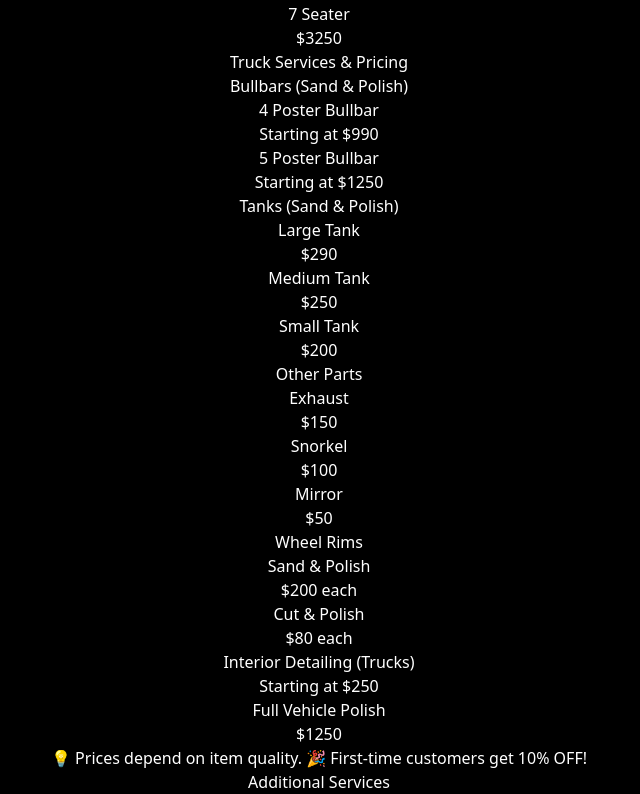
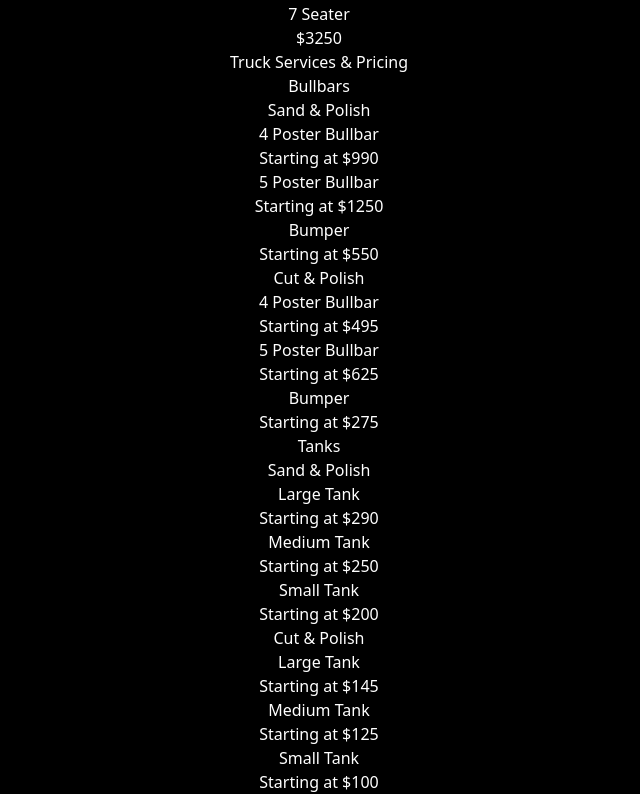
Before and after one commit to Danncode10/chrisautoshine_v2, a React (Vite) app: page / in a window 1280 px wide. Shown: the part 10826-11620 px from the top of the page, without its empty margins (321-961 px from the left). Built offline with nearby package versions, Linux system fonts and the light colour scheme.

Commit message:
Updated the Prices in Truck Section

```diff
--- a/src/components/Packages.jsx
+++ b/src/components/Packages.jsx
@@ -373,8 +373,10 @@ function Packages() {
               variants={itemVariants}
             >
               <div className="bg-gradient-to-r from-red-600 to-red-400 h-2 rounded-t-lg mb-4"></div>
-              <h4 className="text-xl font-bold mb-4 text-center">Bullbars (Sand & Polish)</h4>
-              <ul className="mb-6 space-y-3">
+              <h4 className="text-xl font-bold mb-4 text-center">Bullbars</h4>
+              <div className="mb-4">
+                <p className="text-sm font-bold text-gray-300 mb-2 text-center">Sand & Polish</p>
+                <ul className="space-y-3">
                   <li className="flex flex-col">
                     <span className="text-sm font-semibold text-gray-300">4 Poster Bullbar</span>
                     <p className="text-2xl font-bold text-white">Starting at $990</p>
@@ -383,7 +385,29 @@ function Packages() {
                     <span className="text-sm font-semibold text-gray-300">5 Poster Bullbar</span>
                     <p className="text-2xl font-bold text-white">Starting at $1250</p>
                   </li>
+                  <li className="flex flex-col">
+                    <span className="text-sm font-semibold text-gray-300">Bumper</span>
+                    <p className="text-2xl font-bold text-white">Starting at $550</p>
+                  </li>
                 </ul>
+              </div>
+              <div>
+                <p className="text-sm font-bold text-gray-300 mb-2 text-center">Cut & Polish</p>
+                <ul className="space-y-3">
+                  <li className="flex flex-col">
+                    <span className="text-sm font-semibold text-gray-300">4 Poster Bullbar</span>
+                    <p className="text-2xl font-bold text-white">Starting at $495</p>
+                  </li>
+                  <li className="flex flex-col">
+                    <span className="text-sm font-semibold text-gray-300">5 Poster Bullbar</span>
+                    <p className="text-2xl font-bold text-white">Starting at $625</p>
+                  </li>
+                  <li className="flex flex-col">
+                    <span className="text-sm font-semibold text-gray-300">Bumper</span>
+                    <p className="text-2xl font-bold text-white">Starting at $275</p>
+                  </li>
+                </ul>
+              </div>
             </motion.div>
 
             {/* Tanks Card */}
@@ -392,21 +416,41 @@ function Packages() {
               variants={itemVariants}
             >
               <div className="bg-gradient-to-r from-red-600 to-red-400 h-2 rounded-t-lg mb-4"></div>
-              <h4 className="text-xl font-bold mb-4 text-center">Tanks (Sand & Polish)</h4>
-              <ul className="mb-6 space-y-3">
+              <h4 className="text-xl font-bold mb-4 text-center">Tanks</h4>
+              <div className="mb-4">
+                <p className="text-sm font-bold text-gray-300 mb-2 text-center">Sand & Polish</p>
+                <ul className="space-y-3">
                   <li className="flex flex-col">
                     <span className="text-sm font-semibold text-gray-300">Large Tank</span>
-                  <p className="text-2xl font-bold text-white">$290</p>
+                    <p className="text-2xl font-bold text-white">Starting at $290</p>
                   </li>
                   <li className="flex flex-col">
                     <span className="text-sm font-semibold text-gray-300">Medium Tank</span>
-                  <p className="text-2xl font-bold text-white">$250</p>
+                    <p className="text-2xl font-bold text-white">Starting at $250</p>
                   </li>
                   <li className="flex flex-col">
                     <span className="text-sm font-semibold text-gray-300">Small Tank</span>
-                  <p className="text-2xl font-bold text-white">$200</p>
+                    <p className="text-2xl font-bold text-white">Starting at $200</p>
                   </li>
                 </ul>
+              </div>
+              <div>
+                <p className="text-sm font-bold text-gray-300 mb-2 text-center">Cut & Polish</p>
+                <ul className="space-y-3">
+                  <li className="flex flex-col">
+                    <span className="text-sm font-semibold text-gray-300">Large Tank</span>
+                    <p className="text-2xl font-bold text-white">Starting at $145</p>
+                  </li>
+                  <li className="flex flex-col">
+                    <span className="text-sm font-semibold text-gray-300">Medium Tank</span>
+                    <p className="text-2xl font-bold text-white">Starting at $125</p>
+                  </li>
+                  <li className="flex flex-col">
+                    <span className="text-sm font-semibold text-gray-300">Small Tank</span>
+                    <p className="text-2xl font-bold text-white">Starting at $100</p>
+                  </li>
+                </ul>
+              </div>
             </motion.div>
 
             {/* Other Parts Card */}
@@ -415,19 +459,19 @@ function Packages() {
               variants={itemVariants}
             >
               <div className="bg-gradient-to-r from-red-600 to-red-400 h-2 rounded-t-lg mb-4"></div>
-              <h4 className="text-xl font-bold mb-4 text-center">Other Parts</h4>
+              <h4 className="text-xl font-bold mb-4 text-center">Other Parts (Cut & Polish)</h4>
               <ul className="mb-6 space-y-3">
                 <li className="flex flex-col">
                   <span className="text-sm font-semibold text-gray-300">Exhaust</span>
-                  <p className="text-2xl font-bold text-white">$150</p>
+                  <p className="text-2xl font-bold text-white">Starting at $150</p>
                 </li>
                 <li className="flex flex-col">
                   <span className="text-sm font-semibold text-gray-300">Snorkel</span>
-                  <p className="text-2xl font-bold text-white">$100</p>
+                  <p className="text-2xl font-bold text-white">Starting at $100</p>
                 </li>
                 <li className="flex flex-col">
                   <span className="text-sm font-semibold text-gray-300">Mirror</span>
-                  <p className="text-2xl font-bold text-white">$50</p>
+                  <p className="text-2xl font-bold text-white">Starting at $50</p>
                 </li>
               </ul>
             </motion.div>
@@ -442,11 +486,11 @@ function Packages() {
               <ul className="mb-6 space-y-3">
                 <li className="flex flex-col">
                   <span className="text-sm font-semibold text-gray-300">Sand & Polish</span>
-                  <p className="text-2xl font-bold text-white">$200 each</p>
+                  <p className="text-2xl font-bold text-white">Starting at $200 each</p>
                 </li>
                 <li className="flex flex-col">
                   <span className="text-sm font-semibold text-gray-300">Cut & Polish</span>
-                  <p className="text-2xl font-bold text-white">$80 each</p>
+                  <p className="text-2xl font-bold text-white">Starting at $80 each</p>
                 </li>
               </ul>
             </motion.div>
@@ -458,7 +502,7 @@ function Packages() {
             >
               <div className="bg-gradient-to-r from-red-600 to-red-400 h-2 rounded-t-lg mb-4"></div>
               <h4 className="text-xl font-bold mb-4 text-center">Interior Detailing (Trucks)</h4>
-              <p className="text-2xl font-bold text-white text-center">Starting at $250</p>
+              <p className="text-2xl font-bold text-white text-center">Starting at $250-500</p>
             </motion.div>
 
             {/* Full Vehicle Polish Card */}
@@ -468,7 +512,20 @@ function Packages() {
             >
               <div className="bg-gradient-to-r from-red-600 to-red-400 h-2 rounded-t-lg mb-4"></div>
               <h4 className="text-xl font-bold mb-4 text-center">Full Vehicle Polish</h4>
-              <p className="text-4xl font-bold text-white text-center">$1250</p>
+              <ul className="mb-6 space-y-3">
+                <li className="flex flex-col">
+                  <span className="text-sm font-semibold text-gray-300">1 Stage Polish</span>
+                  <p className="text-2xl font-bold text-white">Starting at $600</p>
+                </li>
+                <li className="flex flex-col">
+                  <span className="text-sm font-semibold text-gray-300">2 Stage Polish</span>
+                  <p className="text-2xl font-bold text-white">$900</p>
+                </li>
+                <li className="flex flex-col">
+                  <span className="text-sm font-semibold text-gray-300">3 Stage Polish</span>
+                  <p className="text-2xl font-bold text-white">Starting at $1250</p>
+                </li>
+              </ul>
             </motion.div>
           </motion.div>
           <motion.div
```
Lines whose indentation alone changed are shown as unchanged.
